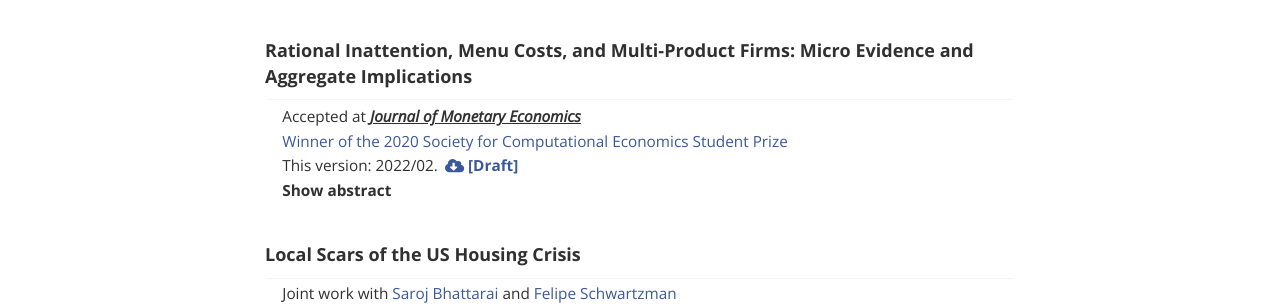
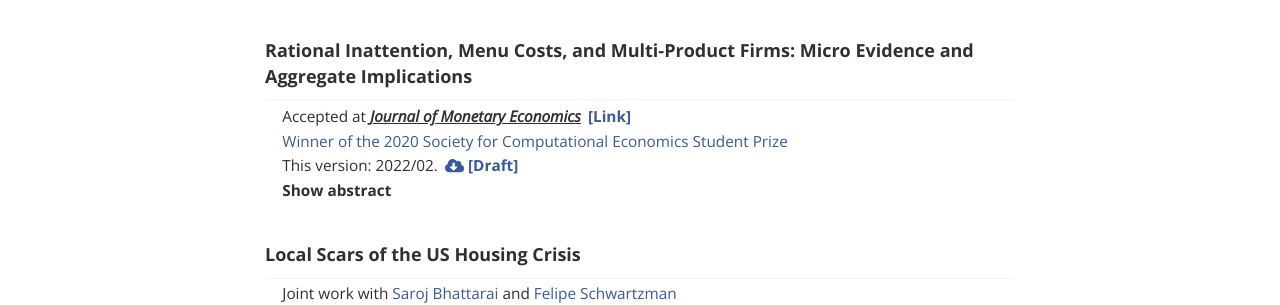
Before and after one commit to choongryulyang/choongryulyang.github.io, a Jekyll site: the page built from index.html, in a window 1280 px wide and 900 px high, scrolled down 841 px. Shown: the part 154-459 px from the top of the window. Built offline with Jekyll 4.4.1, drawn with Linux system fonts in a browser that asks for light colours.

Commit message:
Update index.html

```diff
--- a/index.html
+++ b/index.html
@@ -88,6 +88,8 @@ title: Choongryul Yang
 						<p style="margin-bottom:0px; font-size: 11.5pt">
 						<a style="color: #303030">
 						Accepted at  <b><i><u>Journal of Monetary Economics</u></i></b>
+						<a class="two" style="margin-left: 0.2em; color: #3b5998" href="https://doi.org/10.1016/j.jmoneco.2022.04.004" target="_blank" onclick="ga('send','event','JMP JME', 'Click', 'Design')">
+						<b>[Link]</b></a>
 						</p>
 
 						<p style="margin-bottom:0px; font-size: 11.5pt">
```
